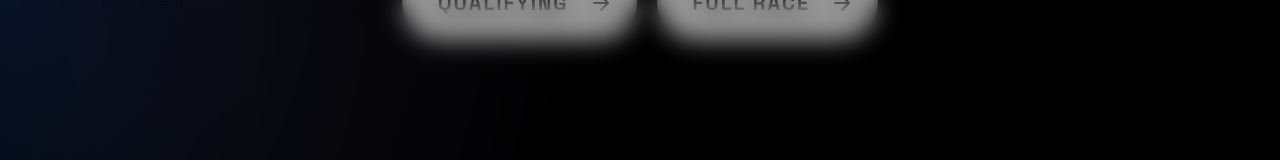
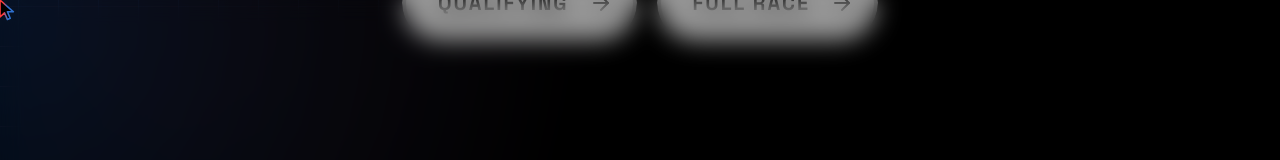
Before and after one commit to shurya2512/poweshift-backend, a Next.js app: page / in a window 1280 px wide. Both pictures are taken after a click on the element "Machine Learning". Shown: the part 492-652 px from the top of the page. Built offline with nearby package versions, Linux system fonts and the light colour scheme.

Commit message:
feat: add custom EdgeCursor component and hide native cursor

```diff
--- a/src/app/globals.css
+++ b/src/app/globals.css
@@ -23,6 +23,14 @@ body {
   background: var(--background);
   color: var(--foreground);
   font-family: var(--font-sans), system-ui, sans-serif;
+}
+
+/* EdgeCursor replaces the native cursor on mouse devices; !important beats cursor-* utilities. */
+@media (pointer: fine) {
+  html,
+  html * {
+    cursor: none !important;
+  }
 }
 
 /* Used by the spinning-border-button beam. */
--- a/src/app/layout.tsx
+++ b/src/app/layout.tsx
@@ -21,6 +21,7 @@ export const metadata: Metadata = {
 import { TheInfiniteGrid } from "@/components/ui/the-infinite-grid";
 import F1ScrollTracker from "@/components/F1ScrollTracker";
 import ClickWatermark from "@/components/ClickWatermark";
+import EdgeCursor from "@/components/EdgeCursor";
 
 export default function RootLayout({ children }: { children: React.ReactNode }) {
   return (
@@ -34,6 +35,7 @@ export default function RootLayout({ children }: { children: React.ReactNode })
         </TheInfiniteGrid>
         <ClickWatermark />
         <F1ScrollTracker />
+        <EdgeCursor />
       </body>
     </html>
   );
--- a/src/components/ClickWatermark.tsx
+++ b/src/components/ClickWatermark.tsx
@@ -7,7 +7,7 @@ import { motion } from "framer-motion";
 type Mark = { id: number; x: number; y: number };
 
 const SIZE = 96;
-const INTERACTIVE = "a, button, input, select, textarea, label, [role='button']";
+export const INTERACTIVE ="a, button, input, select, textarea, label, [role='button']";
 
 /**
  * Stamps a faint Haas logo wherever the background is clicked, then fades it out.
--- /dev/null
+++ b/src/components/EdgeCursor.tsx
@@ -0,0 +1,90 @@
+"use client";
+
+import { useEffect, useRef } from "react";
+import { INTERACTIVE } from "@/components/ClickWatermark";
+
+const RED = "#ff3b3b";
+const BLUE = "#3b8bff";
+/** Hotspot inside the SVG (arrow tip and index fingertip), placed on the pointer. */
+const HOT_X = 9;
+const HOT_Y = 2;
+/** Where red meets blue across each shape's width: 40% red, 60% blue. */
+const SPLIT = 0.4;
+/** Half-width of the red→blue blend, as a fraction of the shape's width. */
+const BLEND = 0.15;
+/** Elements that swap the arrow for the pointing hand, like the native cursor. */
+const CLICKABLE = `${INTERACTIVE}, .cursor-pointer`;
+
+const ARROW = "M9 2 L9 19 L13.5 14.8 L16.4 21.4 L19.2 20.2 L16.4 13.8 L22.4 13.8 Z";
+const HAND =
+  "M7 12.5 L7 4 A2 2 0 0 1 11 4 L11 10.5 A2 2 0 0 1 15 10.5 L15 11.5 A2 2 0 0 1 19 11.5 " +
+  "L19 13 A1.5 1.5 0 0 1 22 13 L22 17.5 C22 21 20 23.5 17 23.5 L12.5 23.5 " +
+  "C10.5 23.5 9.2 22.5 8 21 L3.6 15.8 A1.6 1.6 0 0 1 6 13.7 L7 14.7 Z";
+const EDGE = {
+  fill: "black",
+  stroke: "url(#edge-gradient)",
+  strokeWidth: 1.6,
+  strokeLinejoin: "round",
+} as const;
+
+/**
+ * A black cursor with a 40/60 red→blue edge that follows the mouse: an arrow,
+ * or a pointing hand over clickable elements. The half on the pointer's side of
+ * the screen (red left, blue right) glows brightest.
+ */
+export default function EdgeCursor() {
+  const ref = useRef<HTMLDivElement>(null);
+  const gradientRef = useRef<SVGLinearGradientElement>(null);
+  const arrowRef = useRef<SVGPathElement>(null);
+  const handRef = useRef<SVGPathElement>(null);
+
+  useEffect(() => {
+    const el = ref.current!;
+    const stops = gradientRef.current!.querySelectorAll("stop");
+    const arrow = arrowRef.current!;
+    const hand = handRef.current!;
+    const move = (e: PointerEvent) => {
+      if (e.pointerType !== "mouse") return;
+      const fx = e.clientX / window.innerWidth;
+      const red = String(0.8 + 0.2 * (1 - fx));
+      const blue = String(0.8 + 0.2 * fx);
+      stops.forEach((s, i) => s.setAttribute("stop-opacity", i < 2 ? red : blue));
+      const clickable = (e.target as Element).closest(CLICKABLE) !== null;
+      arrow.style.display = clickable ? "none" : "";
+      hand.style.display = clickable ? "" : "none";
+      el.style.transform = `translate(${e.clientX - HOT_X}px, ${e.clientY - HOT_Y}px)`;
+      el.style.opacity = "1";
+    };
+    const leave = () => {
+      el.style.opacity = "0";
+    };
+
+    window.addEventListener("pointermove", move);
+    document.documentElement.addEventListener("pointerleave", leave);
+    return () => {
+      window.removeEventListener("pointermove", move);
+      document.documentElement.removeEventListener("pointerleave", leave);
+    };
+  }, []);
+
+  return (
+    <div
+      ref={ref}
+      aria-hidden
+      className="fixed left-0 top-0 z-[100000] pointer-events-none opacity-0"
+    >
+      <svg width="24" height="25" viewBox="0 0 24 25" className="block">
+        <defs>
+          <linearGradient ref={gradientRef} id="edge-gradient" x1="0" x2="1">
+            <stop offset="0" stopColor={RED} />
+            <stop offset={SPLIT - BLEND} stopColor={RED} />
+            <stop offset={SPLIT + BLEND} stopColor={BLUE} />
+            <stop offset="1" stopColor={BLUE} />
+          </linearGradient>
+        </defs>
+        <path ref={arrowRef} d={ARROW} {...EDGE} />
+        <path ref={handRef} d={HAND} {...EDGE} style={{ display: "none" }} />
+      </svg>
+    </div>
+  );
+}
```
